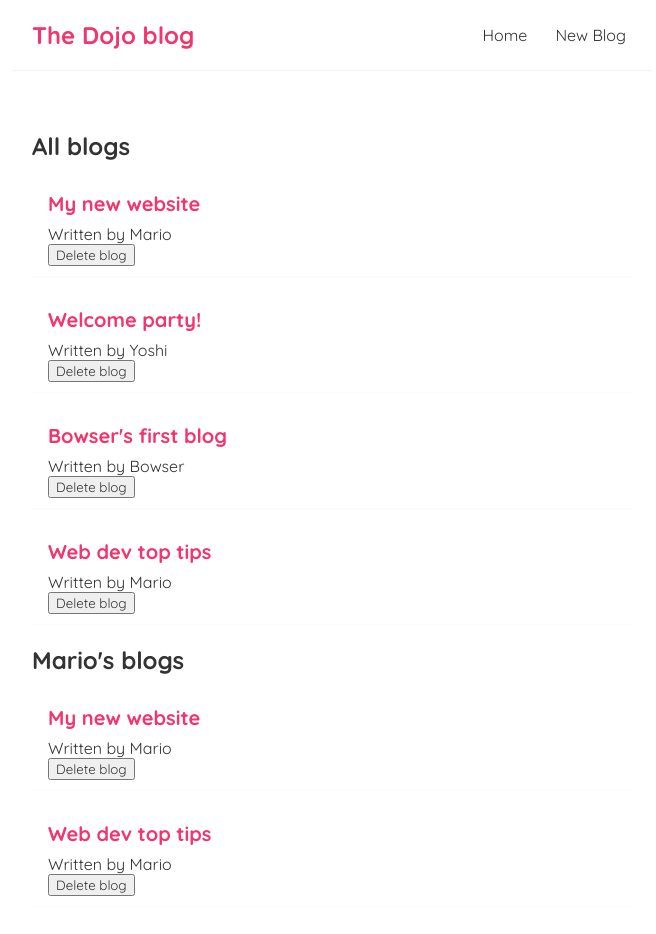
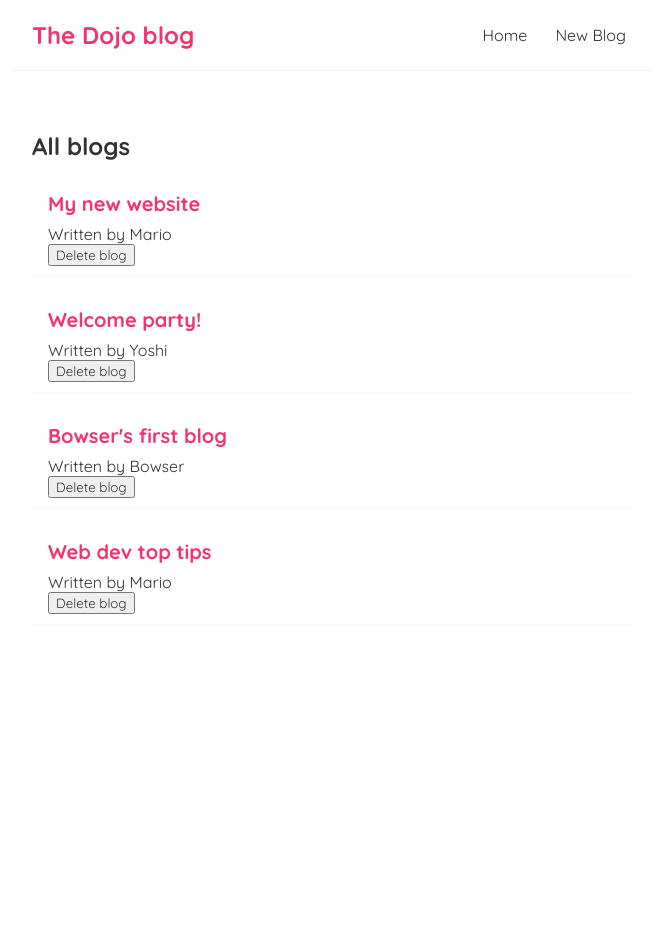
Before and after one commit to baibhavprdn/react-blog, a React (Create React App) app: page / in a window 1280 px wide. Shown: the top 934 px of the page, without its empty margins (308-964 px from the left). After the commit the page ends 800 px from the top, so only its background shows below. Built offline with nearby package versions, Linux system fonts and the light colour scheme.

Commit message:
useEffect

```diff
--- a/src/screens/HomeNew.js
+++ b/src/screens/HomeNew.js
@@ -1,4 +1,4 @@
-import { useState } from "react";
+import { useState, useEffect } from "react";
 import BlogList from "../components/blogList";
 
 const HomeNew = () => {
@@ -34,11 +34,16 @@
     setBlogs(newBlogs)
   }
 
+  useEffect(() => {
+    console.log('use effect runs')
+    // code runs everytime the component is rendered, initially then once the state is changed
+  })
+
   return (
     <>
       <div className="content home">
         <BlogList blogs={blogs} title="All blogs" handleDelete={handleDelete} />
-        <BlogList blogs={blogs.filter((blog) => blog.author === 'Mario')} title="Mario's blogs" handleDelete={handleDelete} />
+        {/* <BlogList blogs={blogs.filter((blog) => blog.author === 'Mario')} title="Mario's blogs" handleDelete={handleDelete} /> */}
       </div>
     </>
   );
```
